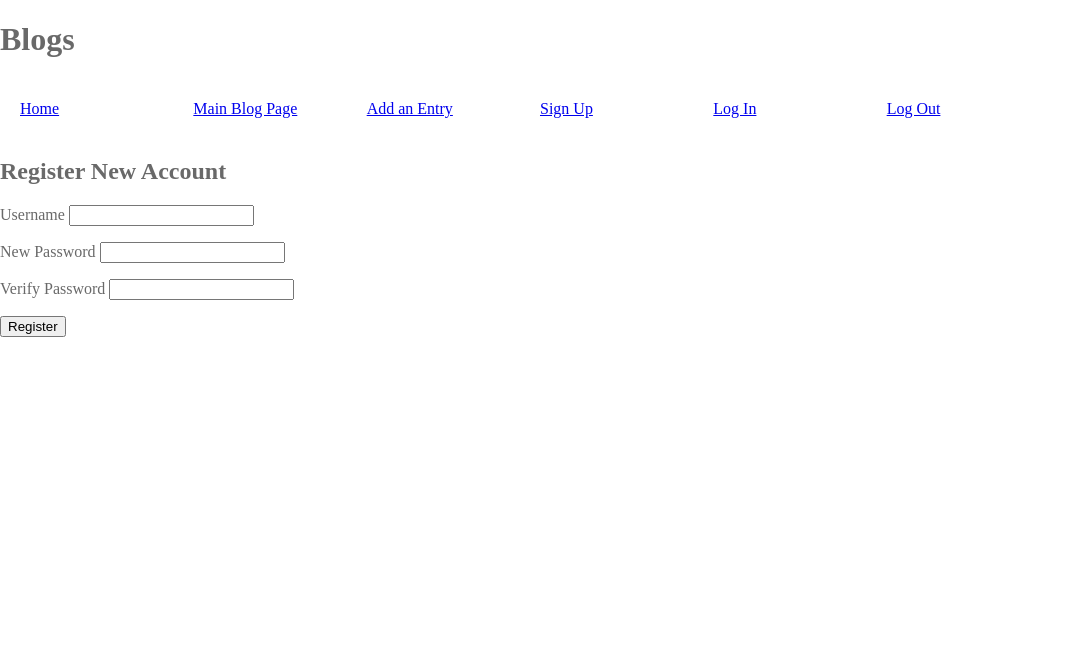
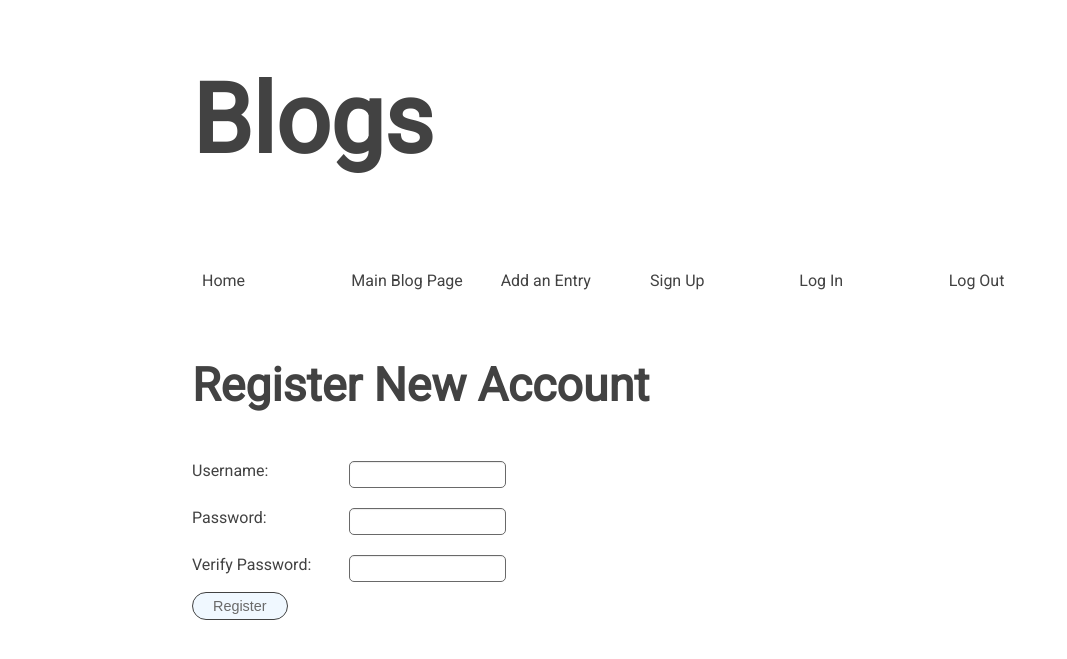
Before and after one commit to phucodes/Blogz, a Flask app: page /signup in a window 1280 px wide. Shown: the top 659 px of the page, without its empty margins (0-1067 px from the left). Run offline with Flask 2, Linux system fonts and the light colour scheme.

Commit message:
Refractor CSS

```diff
--- a/static/styles/style.css
+++ /dev/null
@@ -1,29 +0,0 @@
-body {
-    padding: 0;
-    margin: 0;
-    font-family: Futura PT;
-    color: #696969;
-}
-
-.error {
-    color: #f53939;
-    width: 100%;
-}
-
-.wrapper {
-    width: 100%;
-    display: flex;
-    flex-wrap: wrap;
-}
-
-.navigation {
-    width: 100%;
-    display: flex;
-    flex-wrap: wrap;
-}
-
-.nav {
-    width: calc(100% / 6 - 40px);
-    padding: 20px;
-    box-sizing: border-box;
-}
--- a/templates/base.html
+++ b/templates/base.html
@@ -1,25 +1,183 @@
 <!doctype html>
 <html>
+
 <head>
     <meta charset="utf-8">
     <title>Blogz</title>
-        <link rel= "stylesheet" type= "text/css" href= "{{ url_for('static',filename='styles/style.css') }}">
+    <link href="https://fonts.googleapis.com/css?family=Roboto" rel="stylesheet">
+    <style>
+        body {
+            padding: 0;
+            margin: 0;
+            font-family: 'Roboto', sans-serif;
+            font-weight: 400;
+            color: #424242;
+        }
+
+        #wrapper {
+            display: flex;
+            flex-wrap: wrap;
+            width: 70%;
+            margin: 0 auto;
+        }
+
+        .main-header {
+            width: 100%;
+            font-size: 6em;
+        }
+
+        .flash-error {
+            width: 60%;
+            margin: 0 auto;
+        }
+
+        .navigation {
+            width: 100%;
+            display: flex;
+            flex-wrap: wrap;
+        }
+
+        .nav {
+            width: calc(100% / 6 - 20px);
+            padding: 20px 0;
+            margin: 10px;
+            text-decoration: none;
+            box-sizing: border-box;
+            color: #424242;
+            position: relative;
+        }
+
+        .index {
+            width: 70%;
+            margin: 30px auto 0;
+        }
+
+        .index h1 {
+            font-size: 3em;
+        }
+
+        .blog-post,
+        .form,
+        .login,
+        .sign-up {
+            width: 70%;
+            display: flex;
+            flex-wrap: wrap;
+            margin: 0 auto;
+        }
+
+        .form form,
+        .login form,
+        .sign-up form {
+            width: 35%;
+            display: flex;
+            flex-wrap: wrap;
+        }
+
+        .blog-post h1,
+        .main-wrapper h1,
+        .form h1,
+        .login h2,
+        .sign-up h2 {
+            font-size: 2.9em;
+            width: 100%;
+        }
+
+        .box,
+        .other-box {
+            width: 50%;
+            display: flex;
+            flex-wrap: wrap;
+        }
+
+        .box label {
+            width: 100%;
+            padding: 10px 0;
+        }
+
+        .other-box input {
+            width: 100%;
+            margin: 10px 0;
+            padding: 5px;
+            border-radius: 5px;
+            border: 1px solid #696969;
+            box-shadow: inset 0 1px 1px rgba(0, 0, 0, 0.075);
+        }
+
+        .submit {
+            border-radius: 5px;
+            border: 1px solid #696969;
+            font-size: 0.9em;
+            padding: 5px 10px;
+            color: #424242;
+        }
+
+        .form form {
+            margin: 20px auto;
+        }
+
+        .text-form,
+        .title-form {
+            width: 100%;
+            margin: 0 auto;
+            display: flex;
+            flex-wrap: wrap;
+        }
+
+        .text-form label,
+        .title-form label {
+            width: 100%;
+        }
+
+        .text-form textarea,
+        .title-form input {
+            width: 50%;
+            margin: 20px auto;
+            padding: 5px 10px;
+            border: 1px solid #424242;
+            border-radius: 100px;
+        }
+
+        .text-form textarea {
+            width: 100%;
+            padding: 25px;
+            border-radius: 20px;
+        }
+
+        .form h1 {
+            width: 100%;
+        }
+
+        .submit {
+            padding: 5px 20px;
+            border-radius: 100px;
+            color: #696969;
+            background-color: aliceblue;
+            border: 1px solid #424242;
+            transition-duration: 0.4s;
+            font-size: 0.9em;
+        }
+
+        .submit:hover {
+            background-color: #424242;
+            color: #ffffff;
+        }
+
+        .main-wrapper {
+            width: 70%;
+            margin: 20px auto;
+        }
+
+        .main-wrapper h2 {
+            font-size: 1.5em;
+        }
+    </style>
 </head>
 
 <body>
     <div id="wrapper">
+
         <h1 class="main-header">Blogs</h1>
-        {% with messages = get_flashed_messages() %}
-            {% if messages %}
-            <div class="flash-error">
-              <ul class=flashes>
-                {% for message in messages %}
-                <li>{{ message }}</li>
-                {% endfor %}
-              </ul>
-            </div>
-            {% endif %}
-        {% endwith %}
 
         <nav class="navigation">
             <a class="nav" href="/">Home</a>
@@ -29,9 +187,19 @@
             <a class="nav" href="/login">Log In</a>
             <a class="nav" href="/logout">Log Out</a>
         </nav>
+
+        {% with messages = get_flashed_messages() %} {% if messages %}
+        <div class="flash-error">
+            <ul class=flashes>
+                {% for message in messages %}
+                <li>{{ message }}</li>
+                {% endfor %}
+            </ul>
         </div>
-        {% block content %}
-        {% endblock %}
+        {% endif %} {% endwith %}
+
+    </div>
+    {% block content %} {% endblock %}
 </body>
 
 </html>
--- a/templates/blog-list.html
+++ b/templates/blog-list.html
@@ -2,14 +2,13 @@
 
 {% block content %}
 <div class="main-wrapper">
-    <h1>Build-a-Blog</h1>
+    <h1>Blog List</h1>
 
     {% if posts|length == 0 %}
-        <h2 class="empty">Your first post awaits!</h2>
+        <h2 class="empty">This is not a blog.</h2>
 
     {% else %}
         <div class="blog-wrapper">
-            <h1>Blogs</h1>
         {% for post in posts %}
             <div class="blog-post">
                 <h1><a class="head-link" href="/blog?id={{post.id}}">{{post.title}}</a></h1>
--- a/templates/posts.html
+++ b/templates/posts.html
@@ -4,6 +4,6 @@
 <div class="blog-post">
     <h1>{{title}}</h1>
     <p>{{body}}</p>
-    <p>Writter by {{user}}</p>
+    <p class="author">Writter by {{user.username}}</p>
 </div>
 {% endblock %}
--- a/templates/signup.html
+++ b/templates/signup.html
@@ -3,10 +3,20 @@
 <div class="sign-up">
   <h2>Register New Account</h2>
   <form action="/signup" method="post">
-    <p><label>Username <input type="text" name="username"/></label></p>
-    <p><label>New Password <input type="password" name="password"/></label></p>
-    <p><label>Verify Password <input type="password" name="verify"/></label></p>
-    <p><input type="submit" value="Register"/></p>
+    <div class="box">
+        <label>Username:</label>
+        <label>Password:</label>
+        <label>Verify Password:</label>
+    </div>
+
+    <div class="other-box">
+        <input type="text" name="username"/>
+        <input type="password" name="password"/>
+        <input type="password" name="verify"/>
+    </div>
+
+    <input class="submit" type="submit" value="Register"/>
+
   </form>
 </div>
 {% endblock %}
```
Also changed, not shown: static/style.css (added, +166 -0 lines), templates/login.html (+17 -8 lines). Lines whose indentation alone changed are shown as unchanged.
